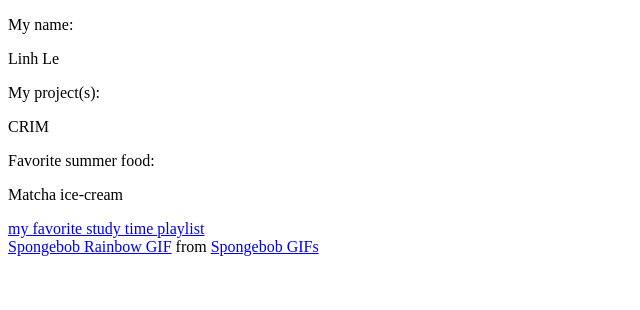
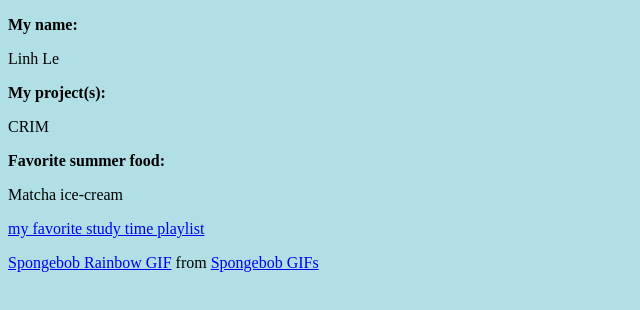
Before and after one commit to nguytlinh/ds-june1, a plain HTML site: page index.html in a window 1280 px wide. Shown: the whole page, without its empty margins (0-640 px from the left). Drawn offline with Linux system fonts and the light colour scheme; a script that the page names is missing.

Commit message:
Update index.html

```diff
--- a/index.html
+++ b/index.html
@@ -1,10 +1,10 @@
 <!DOCTYPE html>
 <html>
-  <body>
-    <p>My name:</p> <p> Linh Le </p>
-    <p>My project(s):</p> <p> CRIM </p>
-    <p>Favorite summer food:</p> <p> Matcha ice-cream </p>
-    <a href="https://soundcloud.com/classical-music-playlist/sets/classical-music-essential-collection">my favorite study time playlist</a>
+  <body style="background-color:powderblue;">
+    <p><b>My name:</b></p> <p> Linh Le </p>
+    <p><b>My project(s):</b></p> <p> CRIM </p>
+    <p><b>Favorite summer food:</b></p> <p> Matcha ice-cream </p>
+    <p><a href="https://soundcloud.com/classical-music-playlist/sets/classical-music-essential-collection">my favorite study time playlist</a></p>
     <div class="tenor-gif-embed" data-postid="16708740" data-share-method="host" data-width="100%" data-aspect-ratio="1.3949579831932772"><a href="https://tenor.com/view/spongebob-rainbow-happy-smile-colorful-gif-16708740">Spongebob Rainbow GIF</a> from <a href="https://tenor.com/search/spongebob-gifs">Spongebob GIFs</a></div><script type="text/javascript" async src="https://tenor.com/embed.js"></script>
   </body>
 </html>
```
